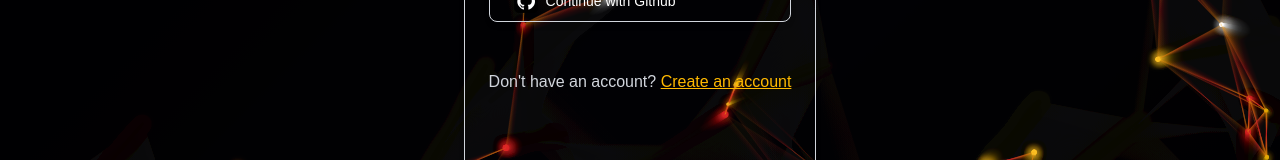
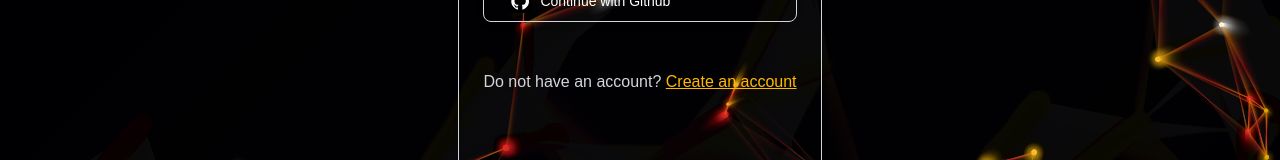
Before and after one commit to lavya30/Get-Me-A-StrawHat, a Next.js app: page /Login in a window 1280 px wide. Shown: the part 265-425 px from the top of the page. Built offline with nearby package versions, Linux system fonts and the light colour scheme; no server answers.

Commit message:
Update page.js

```diff
--- a/src/app/Login/page.js
+++ b/src/app/Login/page.js
@@ -121,7 +121,7 @@ const Login = () => {
         {/* Registration Link */}
         <div className="mt-8 text-center">
           <p className="text-gray-300">
-            Don't have an account?{' '}
+            Do not have an account?{' '}
             <a href="/register" className="text-amber-400 hover:text-amber-300 underline">
               Create an account
             </a>
```
